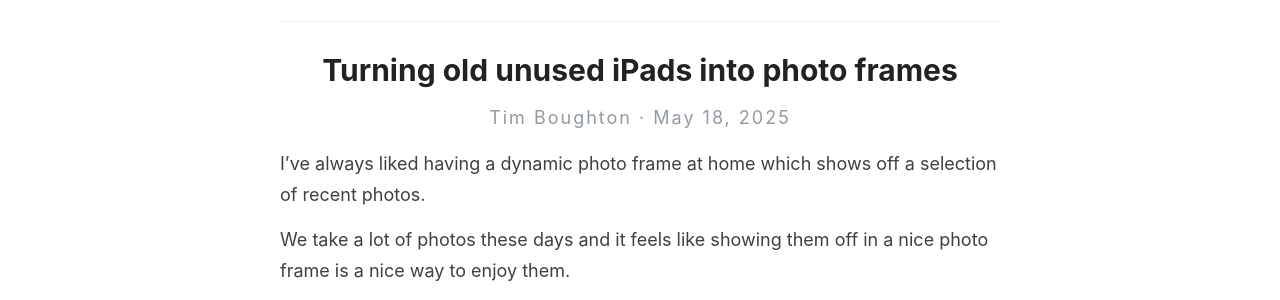
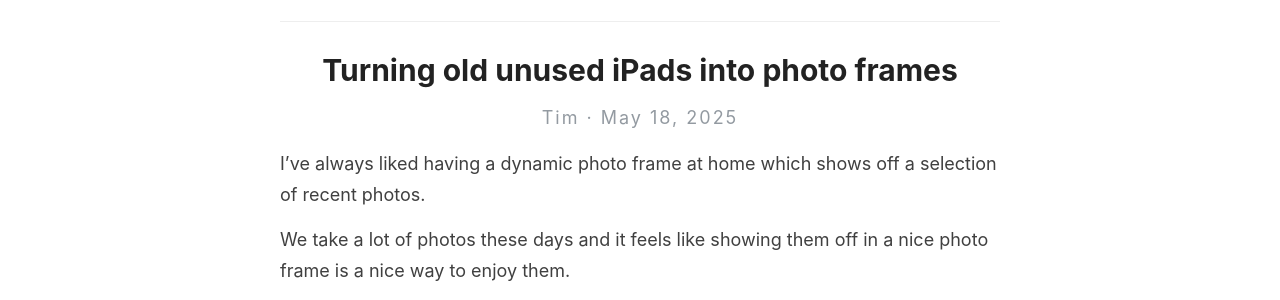
Before and after one commit to timbostop/qutio, a Jekyll site: the page built from _posts/2025/2025-05-18-turning-old-unused-ipads-into-photoframes/2025-05-18-turning-old-unused-ipads-into-photo-frames.md, in a window 1280 px wide and 900 px high. Shown: the part 142-442 px from the top of the window. Built offline with Jekyll 4.4.1, drawn with Linux system fonts in a browser that asks for light colours; our own code applies the rules of GitHub Pages for plain Markdown files.

Commit message:
Author name

```diff
--- a/_config.yml
+++ b/_config.yml
@@ -6,7 +6,7 @@
 name: Musings
 
 # Name of the author
-author: Tim Boughton
+author: Tim
 
 # Short bio or description (displayed in the header)
 description: A place to keep notes
```
